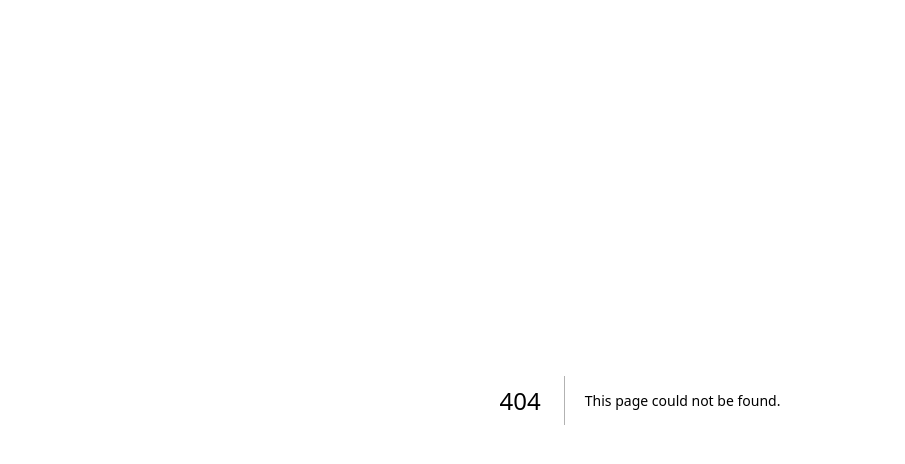
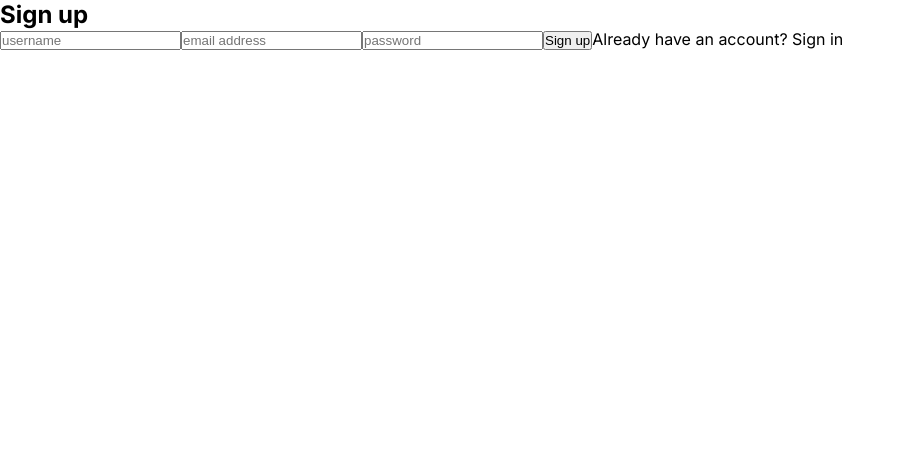
Before and after one commit to Joksa132/todo-list, a Next.js app: page /register in a window 1280 px wide. Before the commit this address had no page. Shown: the top 464 px of the page, without its empty margins (0-905 px from the left). Built offline with nearby package versions, Linux system fonts and the light colour scheme.

Commit message:
add basic form jsx

```diff
--- /dev/null
+++ b/app/(auth)/register/page.tsx
@@ -0,0 +1,22 @@
+import Link from "next/link";
+
+export default function Register() {
+
+  return (
+    <div className="user-form-container">
+      <div className="form-left-side">
+
+      </div>
+      <form className="form-right-side">
+        <h2>Sign up</h2>
+        <input type="text" placeholder="username" name="username" />
+        <input type="email" placeholder="email address" name="email" />
+        <input type="password" placeholder="password" name="password" />
+        <button type="submit">Sign up</button>
+        <Link href="/login">
+          <span className="form-redirect-msg">Already have an account? Sign in</span>
+        </Link>
+      </form>
+    </div>
+  )
+}
```
Also changed, not shown: app/(auth)/login/page.tsx (added, +21 -0 lines).
